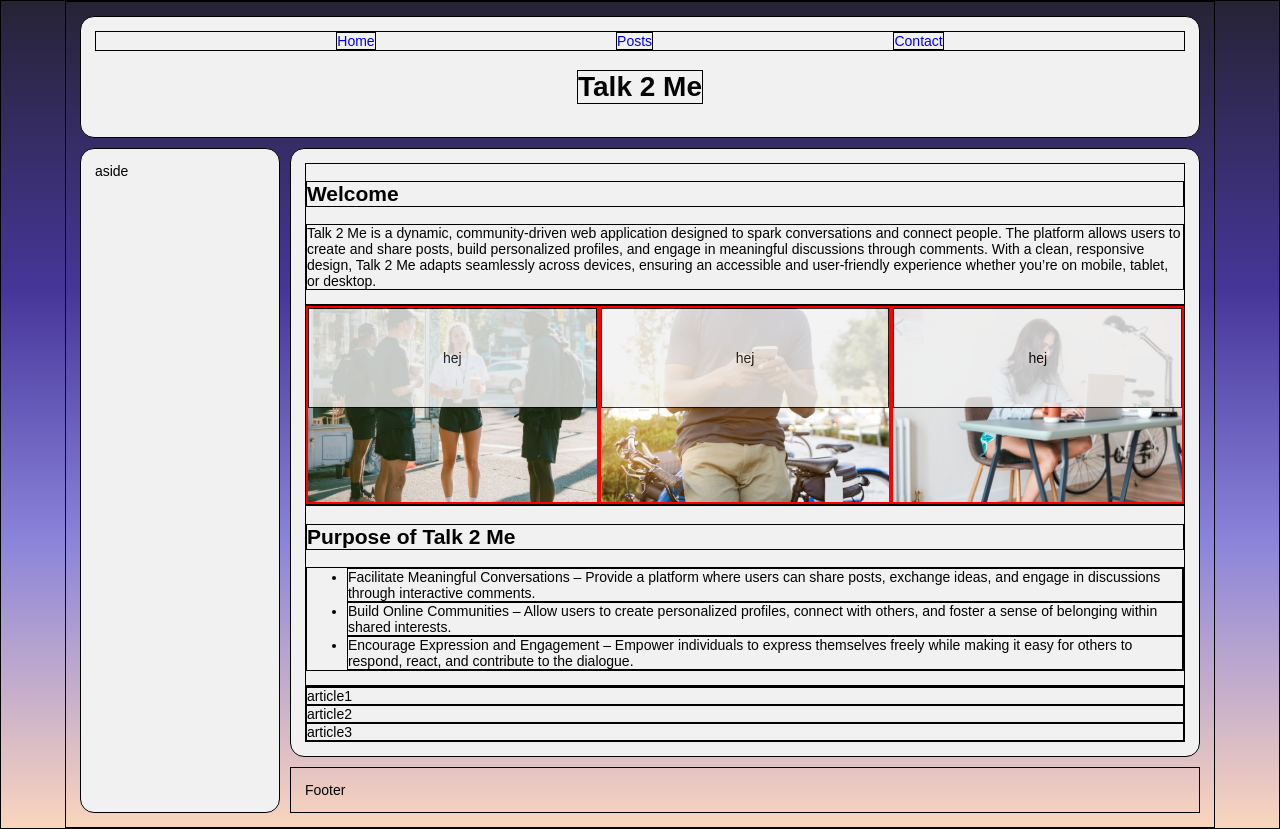
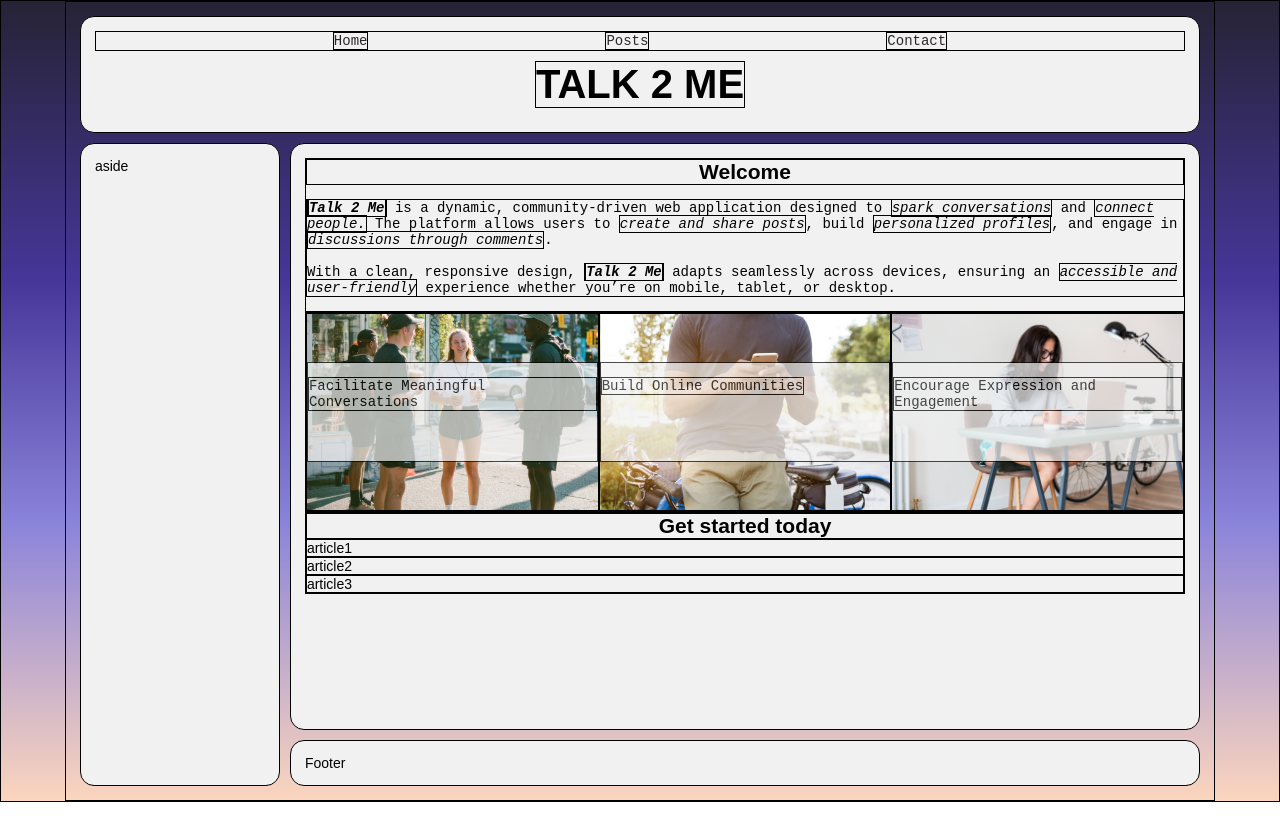
Before and after one commit to isaqelle/Module-2-Dynamic-Website, a plain HTML site: page index.html in a window 1280 px wide. After the commit the page ends 802 px from the top, so only its background shows below. Drawn offline with Linux system fonts and the light colour scheme.

Commit message:
homepage

```diff
--- a/index.html
+++ b/index.html
@@ -24,31 +24,38 @@
      <main>
         <section class="section1">
             <h2>Welcome</h2>
-            <p>Talk 2 Me is a dynamic, community-driven web application designed to spark conversations and connect people. The platform allows users to create and share posts, build personalized profiles, and engage in meaningful discussions through comments. With a clean, responsive design, Talk 2 Me adapts seamlessly across devices, ensuring an accessible and user-friendly experience whether you’re on mobile, tablet, or desktop.</p>
+            <p><b><em>Talk 2 Me</em></b> is a dynamic, community-driven web application designed to <em>spark conversations</em> and <em>connect people.</em> The platform allows users to <em>create and share posts</em>, build <em>personalized profiles</em>, and engage in <em>discussions through comments</em>. <br><br> With a clean, responsive design, <b><em>Talk 2 Me</em></b> adapts seamlessly across devices, ensuring an <em>accessible and user-friendly</em> experience whether you’re on mobile, tablet, or desktop.</p>
         </section>
 
         <section class="section2">
             <article id="friendsIMG">
-                <div class="purpose">hej</div>
+                <div class="purpose">
+                    <p>Facilitate Meaningful Conversations</p>
+                </div>
             </article>
             <article id="textingIMG">
-                <div class="purpose">hej</div>
+                <div class="purpose">
+                    <p>Build Online Communities</p>
+                </div>
             </article>
             <article id="computerIMG">
-                <div class="purpose">hej</div>
+                <div class="purpose">
+                    <p>Encourage Expression and Engagement</p>
+                </div>
             </article>
         </section>
 
-        <section class="section3">
+        <!-- <section class="section3">
             <h2>Purpose of Talk 2 Me</h2>
             <ul>
                 <li>Facilitate Meaningful Conversations – Provide a platform where users can share posts, exchange ideas, and engage in discussions through interactive comments.</li>
                 <li>Build Online Communities – Allow users to create personalized profiles, connect with others, and foster a sense of belonging within shared interests.</li>
                 <li>Encourage Expression and Engagement – Empower individuals to express themselves freely while making it easy for others to respond, react, and contribute to the dialogue.</li>
             </ul>
-        </section>
+        </section> -->
 
-        <section class="section4">
+        <section class="section3">
+            <h2>Get started today</h2>
             <article>article1</article>
             <article>article2</article>
             <article>article3</article>
--- a/styles.css
+++ b/styles.css
@@ -63,6 +63,13 @@ header{
     border-radius: var(--borderRadius1);
 }
 
+header h1{
+    font-family:Arial, Helvetica, sans-serif;
+    text-transform: uppercase;
+    font-size: 40px;
+    margin: 10px;
+}
+
 nav{
    display: flex;
    flex-direction: row;
@@ -71,12 +78,22 @@ nav{
    align-items: center;
    width: 100%;
 
-
 }
 
 nav a{
     text-decoration: none;
+    color: var(--fg);
+    font-family: monospace;
 }
+
+nav a:hover{
+    letter-spacing: 2px;
+    color: white;
+}
+
+/* ========================== */
+/* ==== ASIDE SECTION ===== */
+/* ======================= */
 
 aside{
     grid-area: asideLeft;
@@ -86,6 +103,10 @@ aside{
     border-radius: var(--borderRadius1);
 }
 
+/* ========================== */
+/* ==== MAIN SECTION ======= */
+/* ======================== */
+
 main{
     grid-area: main;
     padding: 1rem;
@@ -93,22 +114,32 @@ main{
     border-radius: var(--borderRadius1);
 }
 
+/* ========================== */
+/* ==== FOOTER SECTION ===== */
+/* ======================== */
+
 footer{
     grid-area: footer;
     padding: 1rem;
+
+    background-color: var(--bg);
+    border-radius: var(--borderRadius1);
 }
 
-nav a{
-
+/* =========================== */
+/* ==== SECTIONs styling ==== */
+/* ========================= */
+section p,li{
+    font-family: monospace;
 }
 
+section h2{
+    text-align: center;
+    margin: 0;
+}
 
-
-
-nav ul {
-  display: flex;
-  flex-direction: column; /* vertical menu on small screens */
-  gap: 0.5rem;
+.section1 p{
+    font-size: 14px;
 }
 
 .section2{
@@ -138,17 +169,19 @@ nav ul {
     background-size: cover;
     background-position: center;
     height: 100%;
-    border: 2px solid red;
 
+    display: flex;
+    justify-content:center;
+    align-items: center;
 }
 
 .purpose{
     display: flex;
-    justify-content: center;
-    align-items: center;
+    align-items: start;
     background-color: var(--bg);
-    opacity: 80%;
+    opacity: 70%;
     height: 100px;
+    width: 100%;
 }
 
 
```
